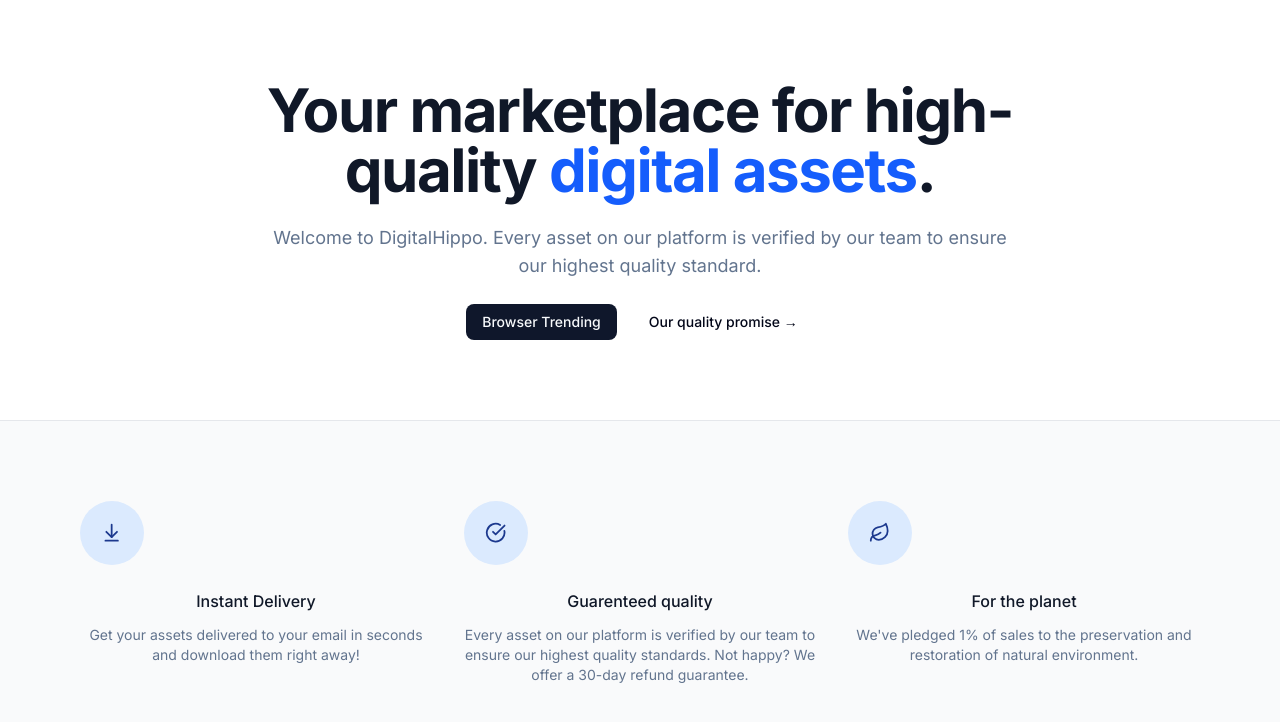
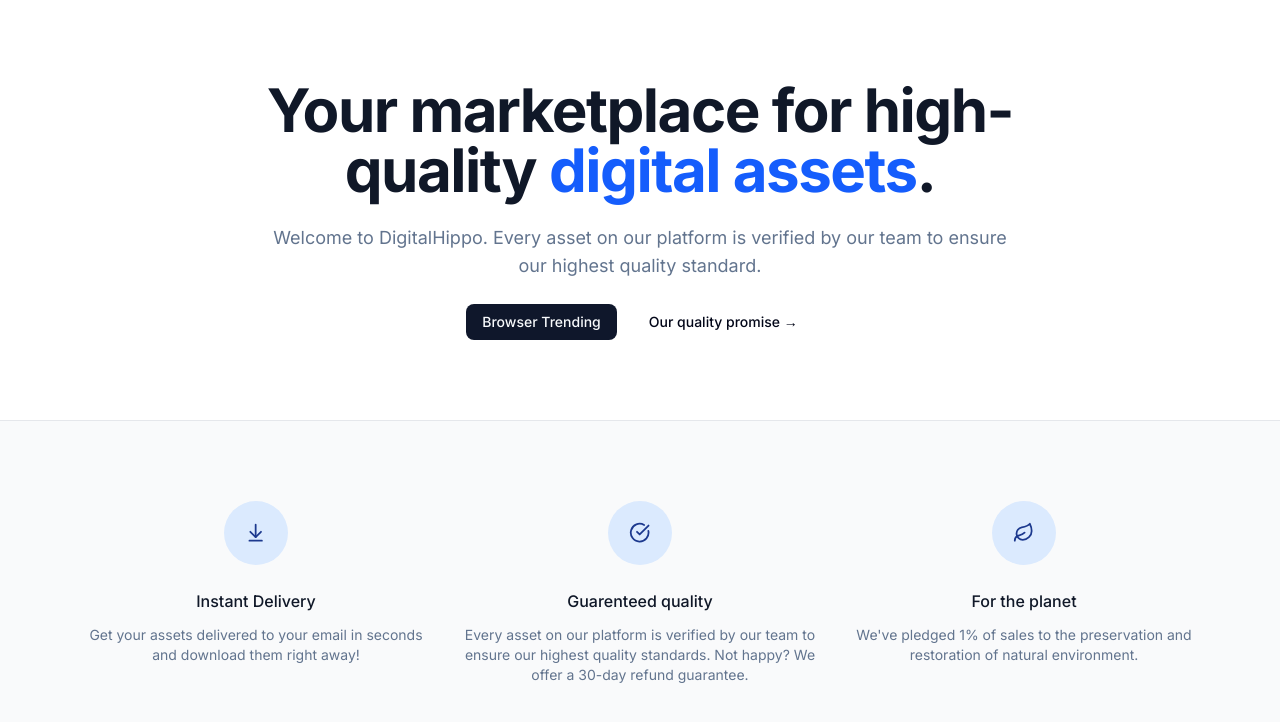
Before and after one commit to SuriyaRamesh/digital-marketplace-payload, a Next.js app: page / in a window 1280 px wide. Shown: the top 722 px of the page. Built offline with nearby package versions, Linux system fonts and the light colour scheme.

Commit message:
fix: typo

```diff
--- a/src/app/page.tsx
+++ b/src/app/page.tsx
@@ -41,7 +41,7 @@
         <div className="grid grid-cols-1 gap-y-12 sm:grid-cols-2 sm:gap-x-6 lg:grid-cols-3 lg:gap-x-8 lg:gap-y-0">
           {perks.map((perk) => (
             <div key={perk.name} className="text-center md:flex md:items-start lg:items-left lg:block lg:text-center">
-              <div className="flex md:flex-shrink-0 jusity-center">
+              <div className="md:flex-shrink-0 flex justify-center">
                 <div className="size-16 flex items-center justify-center rounded-full bg-blue-100 text-blue-900">
                   {<perk.Icon className="size-1/3"/>}
                 </div>
```
